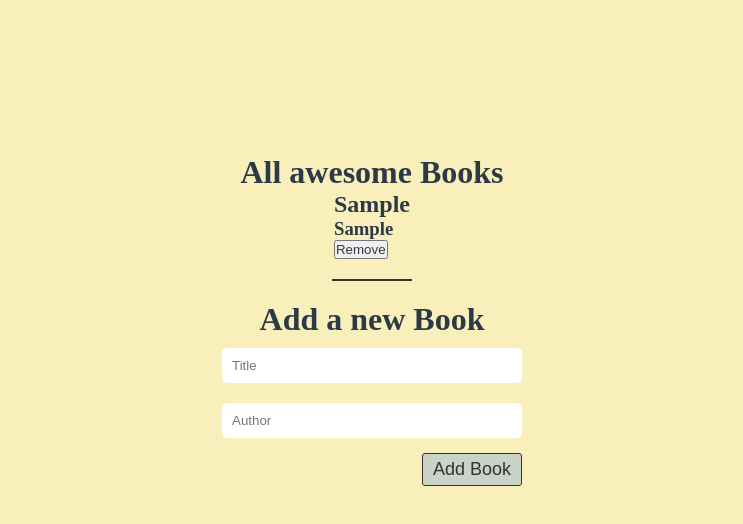
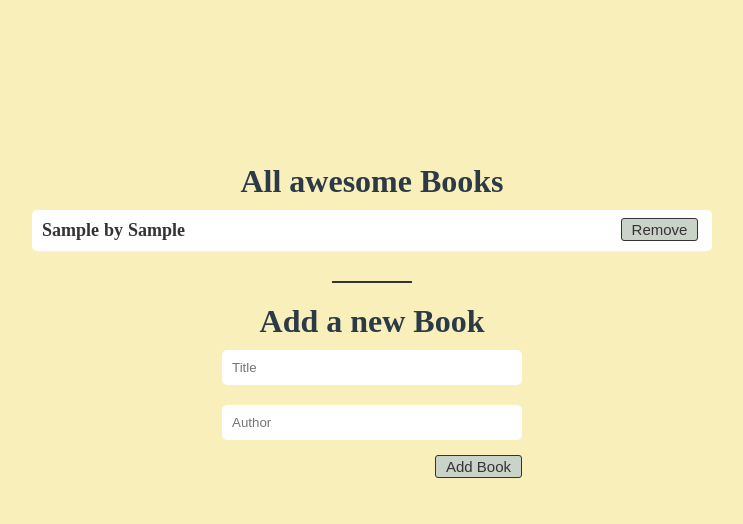
Before and after one commit to 41hulk/awesome-book, a website: page final.html in a window 1280 px wide. Both pictures are taken after typing "Sample", "Sample" into the empty fields and a click on the input "Add Book". Shown: the whole page, without its empty margins (268-1011 px from the left). Drawn offline with Linux system fonts and the light colour scheme.

Commit message:
Add final css styles

```diff
--- a/final.js
+++ b/final.js
@@ -11,18 +11,21 @@ const container = document.querySelector(".book-container");
 const form = document.querySelector("#form");
 
 class UI {
-
 	static addBook(book) {
 		const bookDiv = document.createElement("div");
+		bookDiv.classList.add("single-book");
 		const h2 = document.createElement("h2");
 		const h3 = document.createElement("h3");
+		const text = document.createElement("h2");
 		const removeBtn = document.createElement("button");
 		removeBtn.classList.add("delete");
 		h2.textContent = book.title;
 		h3.textContent = book.author;
+		text.textContent = "by";
 		removeBtn.textContent = "Remove";
 		removeBtn.setAttribute("id", book.id);
 		bookDiv.appendChild(h2);
+		bookDiv.appendChild(text);
 		bookDiv.appendChild(h3);
 		bookDiv.appendChild(removeBtn);
 		container.appendChild(bookDiv);
@@ -35,14 +38,10 @@ class UI {
 			myBooks = [];
 		} else {
 			myBooks = JSON.parse(localStorage.getItem("books"));
-
 		}
 		myBooks.forEach((element) => {
-
 			UI.addBook(element);
 		});
-
-
 	}
 
 	static clearFields() {
@@ -53,7 +52,6 @@ class UI {
 	static deleteBook(bookId) {
 		myBooks = myBooks.filter((book) => book.id !== bookId);
 		localStorage.setItem("books", JSON.stringify(myBooks));
-
 	}
 }
 
@@ -78,7 +76,7 @@ form.addEventListener("submit", (e) => {
 	UI.clearFields();
 });
 
-window.addEventListener('load', UI.displayBooks());
+window.addEventListener("load", UI.displayBooks());
 
 //Event Listener for delete a book
 container.addEventListener("click", (e) => {
--- a/style.css
+++ b/style.css
@@ -7,6 +7,13 @@ body {
 	padding: 0;
 	box-sizing: border-box;
 	color: #2c3a47;
+}
+
+h2,
+h3 {
+	color: #333;
+	font-size: 18px;
+	margin-right: 5px;
 }
 
 .container {
@@ -45,11 +52,12 @@ body {
 	border: none;
 }
 
-#form .submitBtn {
+#form .submitBtn,
+.delete {
 	align-self: flex-end;
 	margin-top: 5px;
-	font-size: 18px;
-	padding: 5px 10px;
+	font-size: 15px;
+	padding: 2px 10px;
 	border: 1px solid #333;
 	border-radius: 3px;
 	outline: none;
@@ -57,3 +65,22 @@ body {
 	background-color: #cad3c8;
 	color: #333;
 }
+
+.book-container {
+	width: 700px;
+}
+
+.book-container .single-book {
+	background-color: #fff;
+	padding: 10px;
+	margin: 10px;
+	border-radius: 5px;
+	display: flex;
+	align-items: center;
+	position: relative;
+}
+
+.book-container .single-book .delete {
+	position: absolute;
+	right: 2%;
+}
```
